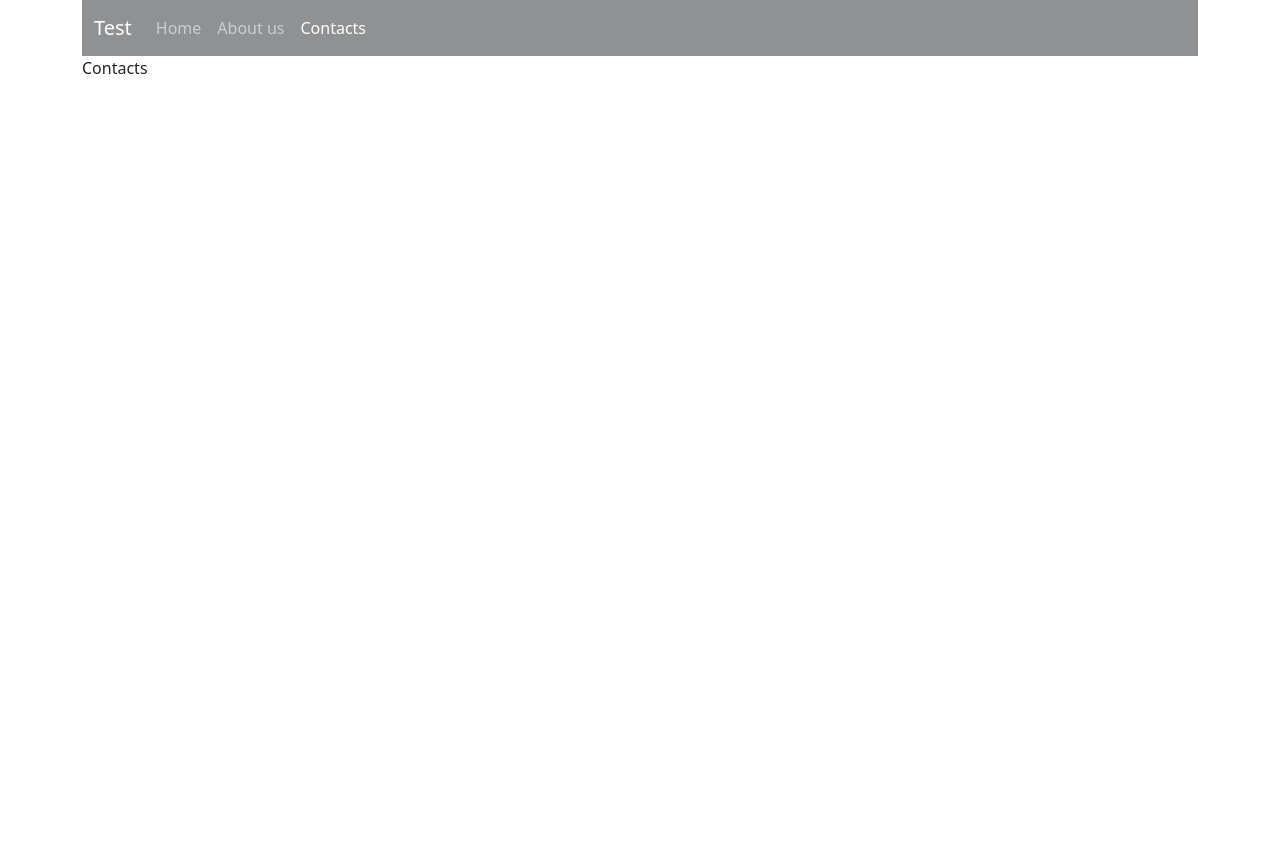
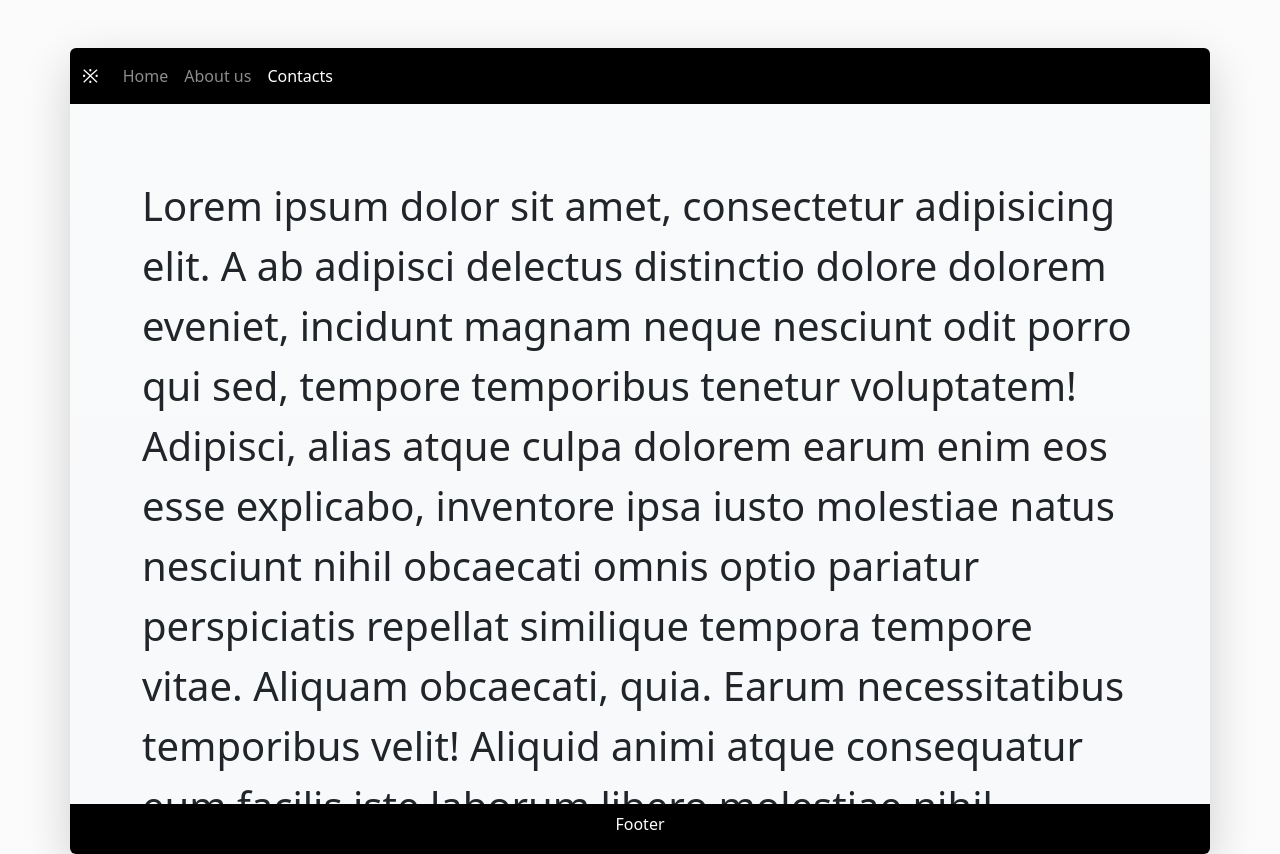
Before and after one commit to omurbekov-azamat/homework-62, a React (Create React App) app: page /contacts in a window 1280 px wide. Before the commit the page ends 800 px from the top, so only its background shows below. Built offline with nearby package versions, Linux system fonts and the light colour scheme; no server answers.

Commit message:
commit-7; added some css styles and some content;

```diff
--- a/public/index.html
+++ b/public/index.html
@@ -26,7 +26,7 @@
     -->
     <title>React App</title>
   </head>
-  <body>
+  <body class='bg-light bg-opacity-50'>
     <noscript>You need to enable JavaScript to run this app.</noscript>
     <div id="root"></div>
     <!--
--- a/src/App.tsx
+++ b/src/App.tsx
@@ -5,32 +5,37 @@ import NavBar from "./components/NavBar/NavBar";
 import Home from "./containers/Home/Home";
 import AboutUs from "./containers/AboutUs/AboutUs";
 import Contacts from "./containers/Contacts/Contacts";
+import Footer from "./components/Footer/Footer";
 import {GotUniversity} from "./types";
 
-const mainUrl = 'http://universities.hipolabs.com/search?country='
+const mainUrl = 'http://universities.hipolabs.com/search?country=';
 
 function App() {
-  const [universities, setUniversities] = useState<GotUniversity[]>([])
+  const [universities, setUniversities] = useState<GotUniversity[]>([]);
 
   const fetchData = useCallback(async (url: string) => {
     const universitiesResponse = await axios.get<GotUniversity[]>(url);
-    setUniversities(universitiesResponse.data);
-  },[]);
+    if (universitiesResponse.data.length !== 0) {
+      setUniversities(universitiesResponse.data);
+    } else {
+      alert('Please try another country!');
+    }
+  }, []);
 
   useEffect(() => {
-    fetchData(mainUrl + 'United+States').catch(console.error)
+    fetchData(mainUrl + 'United+States').catch(console.error);
   }, [fetchData]);
 
   const findUniversitiesFromCountry = (newCountry: string) => {
-    fetchData(mainUrl + newCountry).catch(console.error)
+    fetchData(mainUrl + newCountry).catch(console.error);
   };
 
   return (
-    <div className='container'>
+    <div className='container rounded p-0 shadow-lg'>
       <header>
         <NavBar/>
       </header>
-      <main>
+      <main className='overflow-auto bg-light bg-gradient p-4' style={{height: '700px'}}>
         <Routes>
           <Route path='/' element={(
             <Home
@@ -49,6 +54,7 @@ function App() {
           )}/>
         </Routes>
       </main>
+      <Footer/>
     </div>
   );
 }
--- /dev/null
+++ b/src/components/Footer/Footer.tsx
@@ -0,0 +1,11 @@
+import React from 'react';
+
+const Footer = () => {
+  return (
+    <footer className='bg-black rounded-bottom text-white text-center' style={{height: '50px'}}>
+      <p className='p-2'>Footer</p>
+    </footer>
+  );
+};
+
+export default Footer;
--- a/src/components/MainForm/MainForm.tsx
+++ b/src/components/MainForm/MainForm.tsx
@@ -26,11 +26,11 @@ const MainForm: React.FC<Props> = (props) => {
           type="text"
           className='form-control me-2'
           value={country}
-          placeholder='Country...'
+          placeholder='Search universities, write Country'
           required
           onChange={gotCountry}
         />
-        <button className='btn btn-info'>Find</button>
+        <button className='btn btn-info'>Search</button>
       </div>
     </form>
   );
--- a/src/components/NavBar/NavBar.tsx
+++ b/src/components/NavBar/NavBar.tsx
@@ -3,9 +3,9 @@ import {NavLink} from "react-router-dom";
 
 const NavBar: React.FC = () => {
   return (
-    <div className='navbar navbar-expand-md navbar-dark bg-dark bg-opacity-50 '>
+    <div className='navbar navbar-expand-md navbar-dark bg-black mt-5 rounded-top'>
       <div className='container-fluid'>
-        <span className='navbar-brand'>Test</span>
+        <span className='navbar-brand'>&#8251;</span>
         <div className="collapse navbar-collapse">
           <ul className="navbar-nav mr-auto">
             <li className="nav-item">
--- a/src/components/University/Universities.tsx
+++ b/src/components/University/Universities.tsx
@@ -19,10 +19,10 @@ const Universities: React.FC<Props> = ({allUniversities}) => {
         </div>
       )
     }
-  }
+  };
 
   return (
-    <div className='row m-0 p-3 border border-dark  overflow-auto bg-white' style={{height: '600px', width: '600px'}}>
+    <div className='row m-0 p-3 overflow-auto' style={{height: '600px', width: '600px'}}>
       {allUniversities.map(university => (
         <University
           key={Math.random() * 999999}
--- a/src/components/University/University.css
+++ b/src/components/University/University.css
@@ -2,9 +2,7 @@
     display: flex;
     justify-content: center;
     align-items: center;
-    height: 58vh;
 }
-
 .circle {
     width: 200px;
     height: 200px;
@@ -17,7 +15,6 @@
 .circle-2 {
     animation: rotate-loader 1ms infinite;
 }
-
 @keyframes show-loader {
     0%{
         opacity: 0;
@@ -30,7 +27,6 @@
         transform: translateY(0);
     }
 }
-
 @keyframes rotate-loader {
     0%{
         transform: rotate(0deg);
--- a/src/components/University/University.tsx
+++ b/src/components/University/University.tsx
@@ -6,11 +6,19 @@ interface Props {
 }
 
 const University: React.FC<Props> = ({university}) => {
+  const color: string[] = ['lightblue', 'lightcoral', 'lightcyan', 'lightgray', 'lightpink', 'lightgreen', 'lightgrey', 'lightsalmon', 'lightseagreen', 'lightskyblue', 'lightgoldenrodyellow', 'lightsteelblue', 'lightyellow'];
+
+  const random = (args: string[]) => {
+    const rant = Math.floor(Math.random() * args.length);
+    return args[rant];
+  };
+
   return (
-    <div className='my-2 p-2 border col-2 text-center align-items-center d-flex flex-column justify-content-around' style={{width: '600px', height: '150px'}}>
-      <p>University:  {university.name}</p>
-      <p>Country:  {university.country}</p>
-      <a className='btn btn-primary' href={'https://www.' + university.domains} target='_blank'>Подробнее</a>
+    <div className='my-2 p-2 border col-2 text-center align-items-center d-flex flex-column justify-content-around'
+         style={{width: '600px', height: '150px', background: random(color)}}>
+      <p>University: {university.name}</p>
+      <p>Country: {university.country}</p>
+      <a className='btn btn-outline-danger' href={'https://www.' + university.domains} target='_blank'>Подробнее</a>
     </div>
   );
 };
--- a/src/containers/AboutUs/AboutUs.tsx
+++ b/src/containers/AboutUs/AboutUs.tsx
@@ -2,8 +2,17 @@ import React from 'react';
 
 const AboutUs = () => {
   return (
-    <div>
-      About Us
+    <div className='p-5'>
+      <p className='fs-1'>
+        Lorem ipsum dolor sit amet, consectetur adipisicing elit. Culpa officia quisquam similique! Amet architecto
+        corporis deleniti dicta exercitationem explicabo fuga illo laborum libero molestias natus quam quibusdam
+        repellendus rerum sequi totam, ut veniam, voluptate? Natus perspiciatis, placeat recusandae reiciendis sed sequi
+        voluptas! A ab ad consectetur consequuntur corporis, cupiditate deserunt eveniet impedit, ipsam magni nesciunt
+        odit omnis possimus ratione reprehenderit sed sit unde veniam, veritatis vitae. Aliquid amet asperiores
+        assumenda eaque enim est iste itaque laborum minima minus modi, molestias nulla numquam quibusdam ratione sint
+        soluta, sunt temporibus voluptate voluptatem. Assumenda dignissimos enim eum facere labore laborum molestiae
+        odio repellat?
+      </p>
     </div>
   );
 };
--- a/src/containers/Contacts/Contacts.tsx
+++ b/src/containers/Contacts/Contacts.tsx
@@ -2,8 +2,23 @@ import React from 'react';
 
 const Contacts = () => {
   return (
-    <div>
-      Contacts
+    <div className='p-5'>
+      <p className='fs-1'>
+        Lorem ipsum dolor sit amet, consectetur adipisicing elit. A ab adipisci delectus distinctio dolore dolorem
+        eveniet, incidunt magnam neque nesciunt odit porro qui sed, tempore temporibus tenetur voluptatem! Adipisci,
+        alias atque culpa dolorem earum enim eos esse explicabo, inventore ipsa iusto molestiae natus nesciunt nihil
+        obcaecati omnis optio pariatur perspiciatis repellat similique tempora tempore vitae. Aliquam obcaecati, quia.
+        Earum necessitatibus temporibus velit! Aliquid animi atque consequatur eum facilis iste laborum libero molestiae
+        nihil obcaecati pariatur quas quasi sequi tempora, veniam. Ad alias aliquam aperiam autem cum deserunt
+        dignissimos dolores ea esse harum laborum magni maxime minima nam nihil nostrum nulla, odit officiis omnis
+        pariatur perferendis quaerat quam quo recusandae rem repellendus reprehenderit rerum tempora vero voluptatum.
+        Adipisci alias asperiores, atque, commodi consequuntur corporis culpa cumque debitis doloribus eligendi enim eos
+        et excepturi expedita impedit in incidunt magni minima natus nihil nisi nobis nulla numquam odit officiis omnis
+        perspiciatis placeat possimus quaerat quia reiciendis sapiente soluta temporibus tenetur unde voluptates
+        voluptatum? Corporis dicta doloribus, laboriosam magni soluta voluptate? Ad deleniti ex iste iusto laborum nisi
+        non perferendis quas, totam! A aliquid autem consectetur illo incidunt laboriosam qui reiciendis tempora
+        voluptatibus! Aliquid fugit, ipsum nostrum odit optio repellendus soluta sunt veniam voluptatem!
+      </p>
     </div>
   );
 };
--- a/src/containers/Home/Home.tsx
+++ b/src/containers/Home/Home.tsx
@@ -8,12 +8,37 @@ interface Props {
   onSubmit: (country: string) => void;
 }
 
-const Home: React.FC<Props> = ({allUniversities,onSubmit}) => {
+const Home: React.FC<Props> = ({allUniversities, onSubmit}) => {
   return (
-    <div className='p-5 d-flex justify-content-between'>
-      <Universities allUniversities={allUniversities}/>
-      <MainForm onSubmit={onSubmit}/>
+    <div className=''>
+      <div className='p d-flex justify-content-between mb-3 pb-5 border-bottom border-danger'>
+        <Universities allUniversities={allUniversities}/>
+        <div style={{width: '600px'}}>
+          <MainForm onSubmit={onSubmit}/>
+          <p className='mt-5 fs-3'>
+            Мы собрали для Вас все университеты мира в одном месте. Данная сайт поможет людям со всего мира найти
+            университет по своим запросам.
+            Вы с легкостью можете выбрать университет в любой стране мира, а нажав на ссылку любого университета, вы
+            попадаете на сайт учебного заведения где можете узнать все интересующие вас подробности, либо на прямую
+            связаться с учебным заведением.
+          </p>
+        </div>
+      </div>
+      <div className='border border-dark p-3'>
+        <p>
+          Lorem ipsum dolor sit amet, consectetur adipisicing elit. Ab aliquam aliquid aut dolore dolores eos et id illo
+          iure labore magnam, molestias omnis provident quaerat quisquam similique sint ullam unde velit voluptas?
+          Dolorum
+          esse eum quibusdam repudiandae sed! Alias architecto commodi distinctio doloremque explicabo facilis id ipsam
+          magni neque numquam pariatur perferendis praesentium provident quaerat quisquam repudiandae, sit sunt suscipit
+          tempore ut velit, vero voluptate voluptates? Adipisci doloribus et facilis fugit, illo iste libero magni
+          maiores, neque nisi non officiis perspiciatis vero voluptatibus, voluptatum? Aliquam et nemo numquam, quas
+          quia
+          quidem quisquam recusandae rem sequi voluptatem! Adipisci placeat soluta unde?
+        </p>
+      </div>
     </div>
+
   );
 };
 
```
